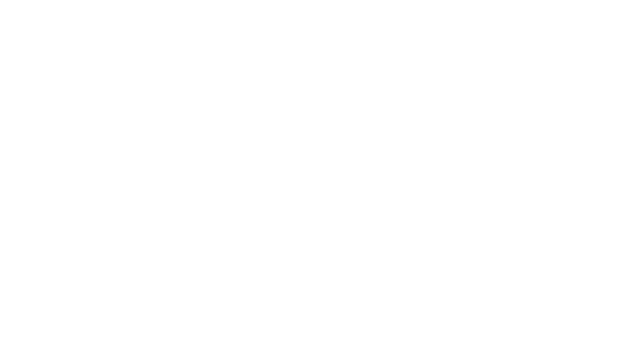
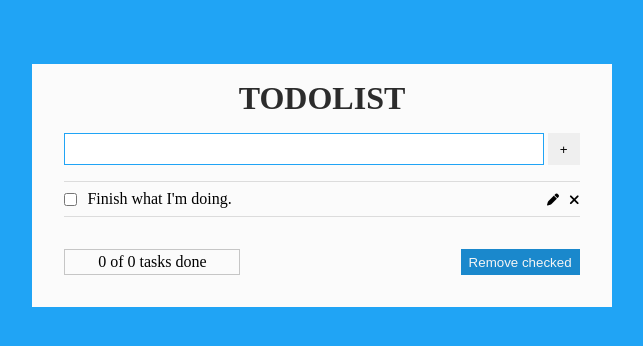
Before and after one commit to Mark-a-obrien/todo-list, a plain HTML site: page index.html in a window 1280 px wide. Shown: the whole page, without its empty margins (318-961 px from the left). Drawn offline with Linux system fonts and the light colour scheme.

Commit message:
created the layout and text for the app

```diff
--- a/index.html
+++ b/index.html
@@ -4,9 +4,53 @@
     <meta charset="UTF-8">
     <meta http-equiv="X-UA-Compatible" content="IE=edge">
     <meta name="viewport" content="width=device-width, initial-scale=1.0">
+    <link rel="stylesheet" href="style.css">
+    <script src="script.js"></script>
+    <script src="https://kit.fontawesome.com/bc768c4062.js" crossorigin="anonymous"></script>
     <title>To-Do</title>
 </head>
 <body>
 
+
+    <div class="board">
+        <header><h1>TODOLIST</h1></header>
+
+        <section class="search-area">
+            <input type="search" name="search-bar" id="search-bar" class="search-bar">
+            <button class="add">+</button>
+        </section>
+
+        <section class="item">
+            <div class="item-left">
+                <input type="checkbox" name="complete" id="complete" class="complete">
+                <p class="text">Finish what I'm doing.</p>
+            </div>
+
+            <div class="item-right">
+                <i class="fa-solid fa-pen fa-xs"></i>
+                <i class="fa-solid fa-xmark fa-sm"></i>
+            </div>
+        </section>
+
+
+        <!-- <section class="item">
+            <div class="item-left">
+                <input type="checkbox" name="complete" id="complete">
+                <textarea name="text" id="text" cols="55" rows="2"></textarea>
+            </div>
+
+            <div class="item-right">
+                <i class="fa-solid fa-pen fa-xs"></i>
+                <i class="fa-solid fa-xmark fa-sm"></i>
+            </div>
+        </section> -->
+
+        <footer>
+            <div class="tasks-done"><p> 0 of 0 tasks done</p></div>
+            <button class="remove-checked">Remove checked</button>
+        </footer>
+
+    </div>
+
 </body>
 </html>
--- a/style.css
+++ b/style.css
@@ -0,0 +1,118 @@
+/* border and padding are included in overall width and height */
+* {
+    box-sizing: border-box;
+    margin: 0;
+    border: 0;
+}
+
+
+body{
+    background-color: rgb(32, 164, 245);
+    display: flex;
+    align-items: center;
+    justify-content: center;
+}
+
+div.board {
+    margin-top: 4rem;
+    background-color: rgb(251, 251, 251);
+    padding: 2rem;
+    padding-top: 1rem;
+}
+
+div.board header {
+    display: flex;
+    justify-content: center;
+    margin-bottom: 1rem;
+}
+
+div.board header h1 {
+    font-size: 2rem;
+    color: rgb(44, 44, 44);
+}
+
+div.board .search-area {
+    display: flex;
+    justify-content: center;
+    gap:0.2rem;
+}
+
+
+
+section.item {
+    margin-top: 1rem;
+    padding-top: 0.5rem;
+    padding-bottom: 0.5rem;
+    border-top: 1px solid gainsboro;
+    border-bottom: 1px solid gainsboro;
+    display: flex;
+}
+
+
+
+
+section.item div.item-left, section.item div.item-right{
+    display: flex;
+    align-items: center;
+    gap: 10px;
+}
+
+section.item div.item-left {
+    width: 100%;
+}
+
+section.item div.item-right {
+    justify-content: flex-end;
+}
+
+div.board footer {
+    margin-top: 2rem;
+    display: flex;
+    justify-content: space-between
+}
+
+div.board footer div.tasks-done{
+    border: 1px solid rgb(198, 198, 198);
+    padding: 0.2rem;
+    width: 11rem;
+    display: flex;
+    align-items: center;
+    justify-content: center;
+}
+
+
+
+
+
+
+
+
+
+
+
+
+.search-bar {
+    width: 30rem;
+    height: 2rem;
+    border: 1px solid rgb(32, 164, 245);
+}
+
+
+button, .complete, i {
+    border: none;
+    cursor: pointer;
+}
+
+button.add {
+    width: 2rem;
+}
+
+button.remove-checked {
+    border: none;
+    color:whitesmoke;
+    background-color: rgb(26, 136, 204);
+    cursor: pointer;
+    padding: 0.3rem;
+    padding-left: 0.5rem;
+    padding-right: 0.5rem;
+}
```
